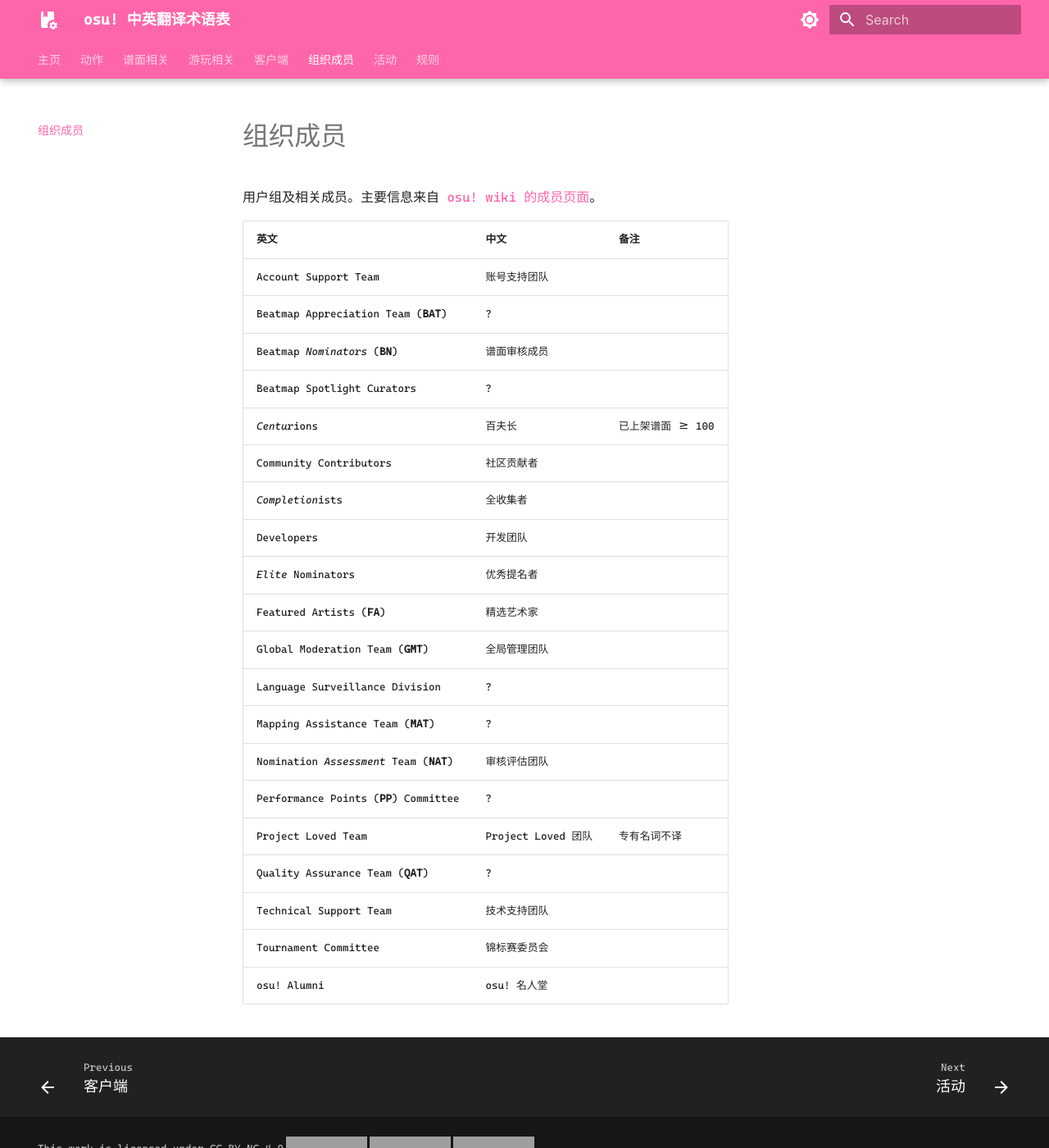
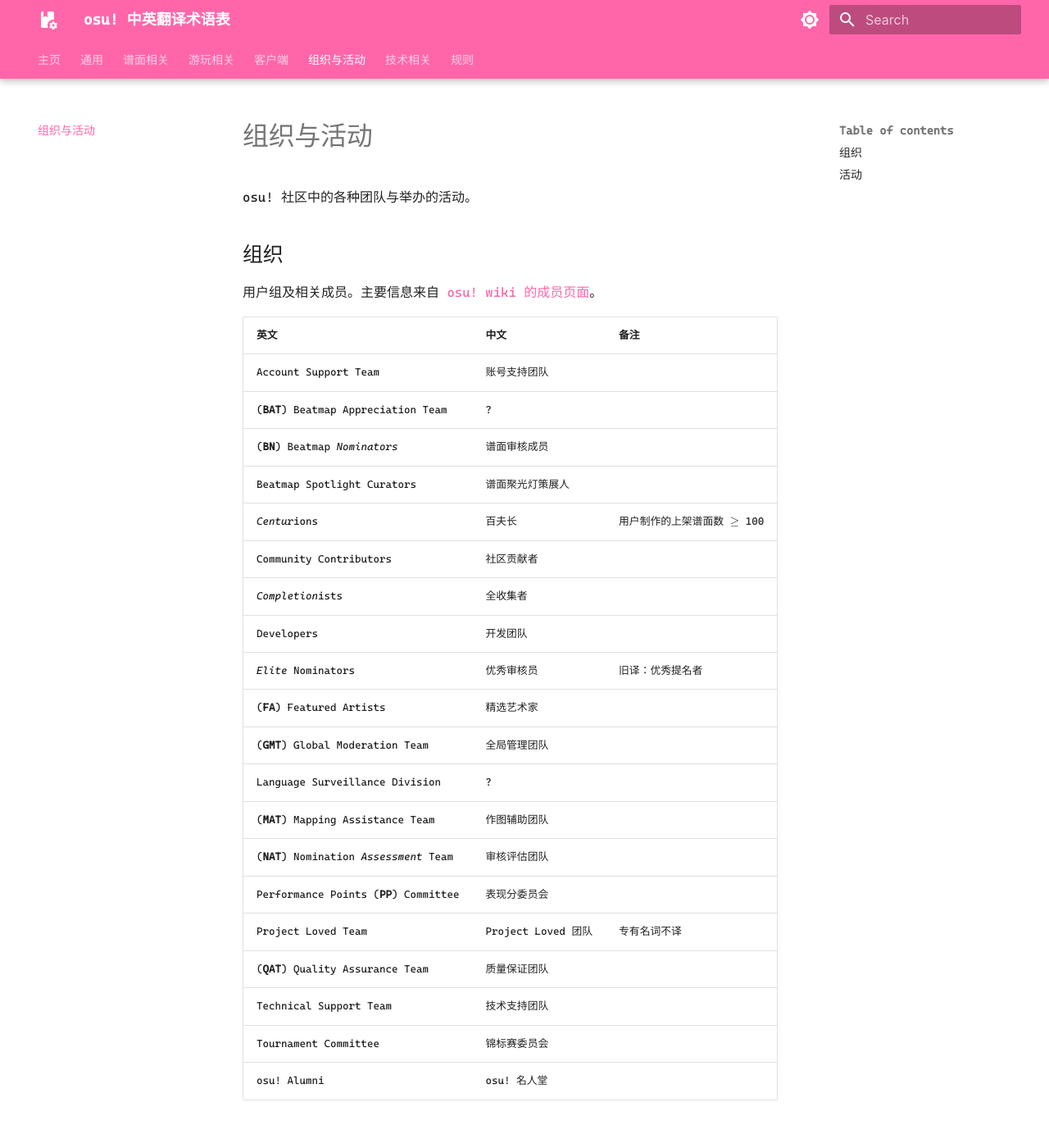
Before and after one commit to osu-atri/osu-translation-ref, an MkDocs documentation site: the page built from docs/5-people.md, in a window 1280 px wide and 1400 px high. Shown: the whole window at 82% size. Built offline with MkDocs 1.6.1 and Material for MkDocs 9.7.7, drawn with Linux system fonts in a browser that asks for light colours; some web fonts are replaced; some of the changed text lies outside the part shown; grey boxes are pictures that could not be loaded.

Commit message:
Update 26 June 2024

```diff
--- a/docs/5-people.md
+++ b/docs/5-people.md
@@ -1,26 +1,39 @@
-# 组织成员
+# 组织与活动
+
+osu! 社区中的各种团队与举办的活动。
+
+## 组织 {#org}
 
 用户组及相关成员。主要信息来自 [osu! wiki 的成员页面](https://osu.ppy.sh/wiki/zh/People)。
 
 | 英文 | 中文 | 备注 |
 | :-- | :-- | :-- |
 | Account Support Team | 账号支持团队 |  |
-| Beatmap Appreciation Team (**BAT**) | ? |  |
-| Beatmap *Nominators* (**BN**) | 谱面审核成员 |  |
-| Beatmap Spotlight Curators | ? |  |
-| *Centur*ions | 百夫长 | 已上架谱面 >= 100 |
+| (**BAT**) Beatmap Appreciation Team | ? |  |
+| (**BN**) Beatmap *Nominators* | 谱面审核成员 |  |
+| Beatmap Spotlight Curators | 谱面聚光灯策展人 |  |
+| *Centur*ions | 百夫长 | 用户制作的上架谱面数 $\geq$ 100 |
 | Community Contributors | 社区贡献者 |  |
 | *Completion*ists | 全收集者 |  |
 | Developers | 开发团队 |  |
-| *Elite* Nominators | 优秀提名者 |  |
-| Featured Artists (**FA**) | 精选艺术家 |  |
-| Global Moderation Team (**GMT**) | 全局管理团队 |  |
+| *Elite* Nominators | 优秀审核员 | 旧译：优秀提名者 |
+| (**FA**) Featured Artists | 精选艺术家 |  |
+| (**GMT**) Global Moderation Team | 全局管理团队 |  |
 | Language Surveillance Division | ? |  |
-| Mapping Assistance Team (**MAT**) | ? |  |
-| Nomination *Assessment* Team (**NAT**) | 审核评估团队 |  |
-| Performance Points (**PP**) Committee | ? |  |
+| (**MAT**) Mapping Assistance Team | 作图辅助团队 |  |
+| (**NAT**) Nomination *Assessment* Team | 审核评估团队 |  |
+| Performance Points (**PP**) Committee | 表现分委员会 |  |
 | Project Loved Team | Project Loved 团队 | 专有名词不译 |
-| Quality Assurance Team (**QAT**) | ? |  |
+| (**QAT**) Quality Assurance Team | 质量保证团队 |  |
 | Technical Support Team | 技术支持团队 |  |
 | Tournament Committee | 锦标赛委员会 |  |
 | osu! Alumni | osu! 名人堂 |  |
+
+## 活动 {#activity}
+
+社区举行或组织的活动专用词。
+
+| 英文 | 中文 | 备注 |
+| :-- | :-- | :-- |
+| (**OWC**) osu! World Cup | osu! 世界杯 |  |
+| Daily Challenge | 每日挑战 | lazer 2024.625 更新提及，即将推出 |
```
Also changed, not shown: docs/1-general.md (renamed from docs/1-action.md, +11 -1 lines), docs/2-beatmap.md (+15 -12 lines), docs/3-gameplay.md (+5 -5 lines), docs/4-client.md (+35 -3 lines), docs/6-activity.md (deleted, +0 -7 lines), docs/6-tech.md (added, +19 -0 lines).
